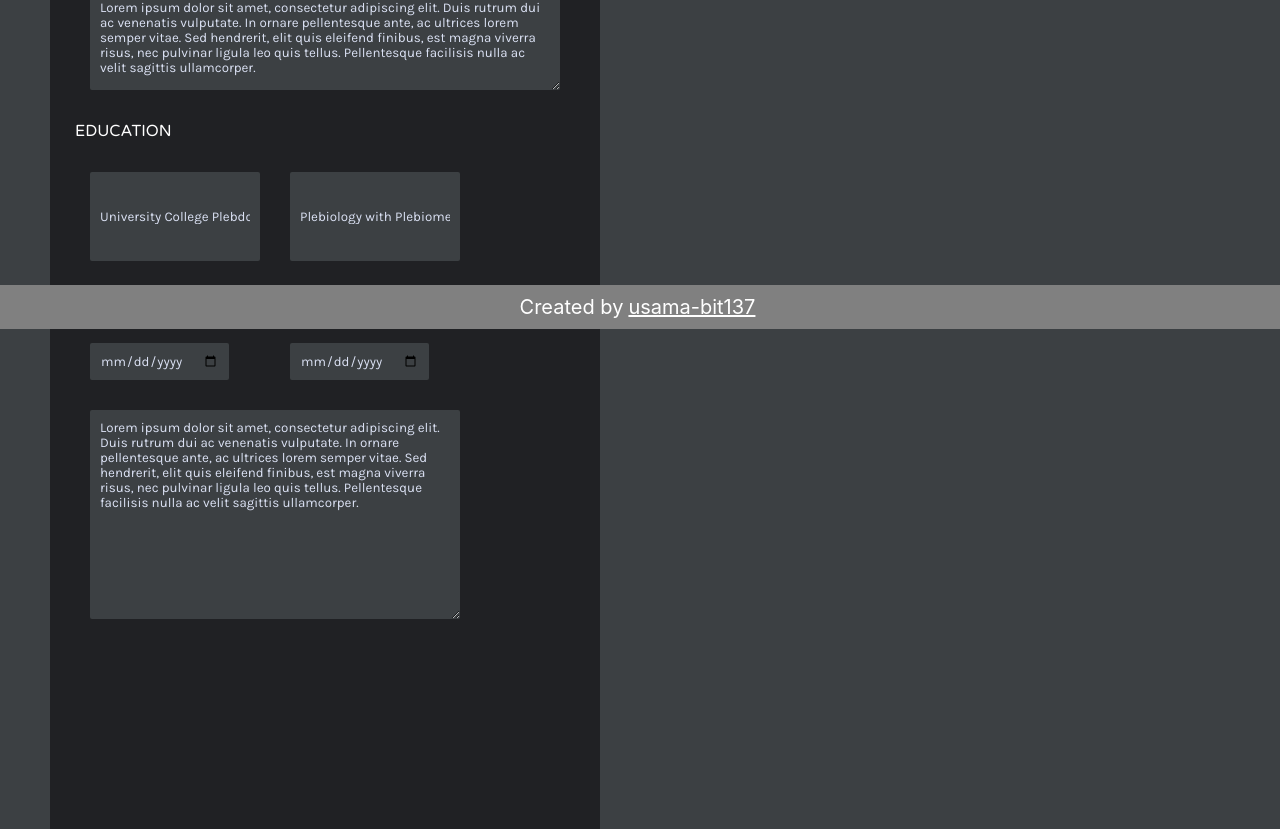
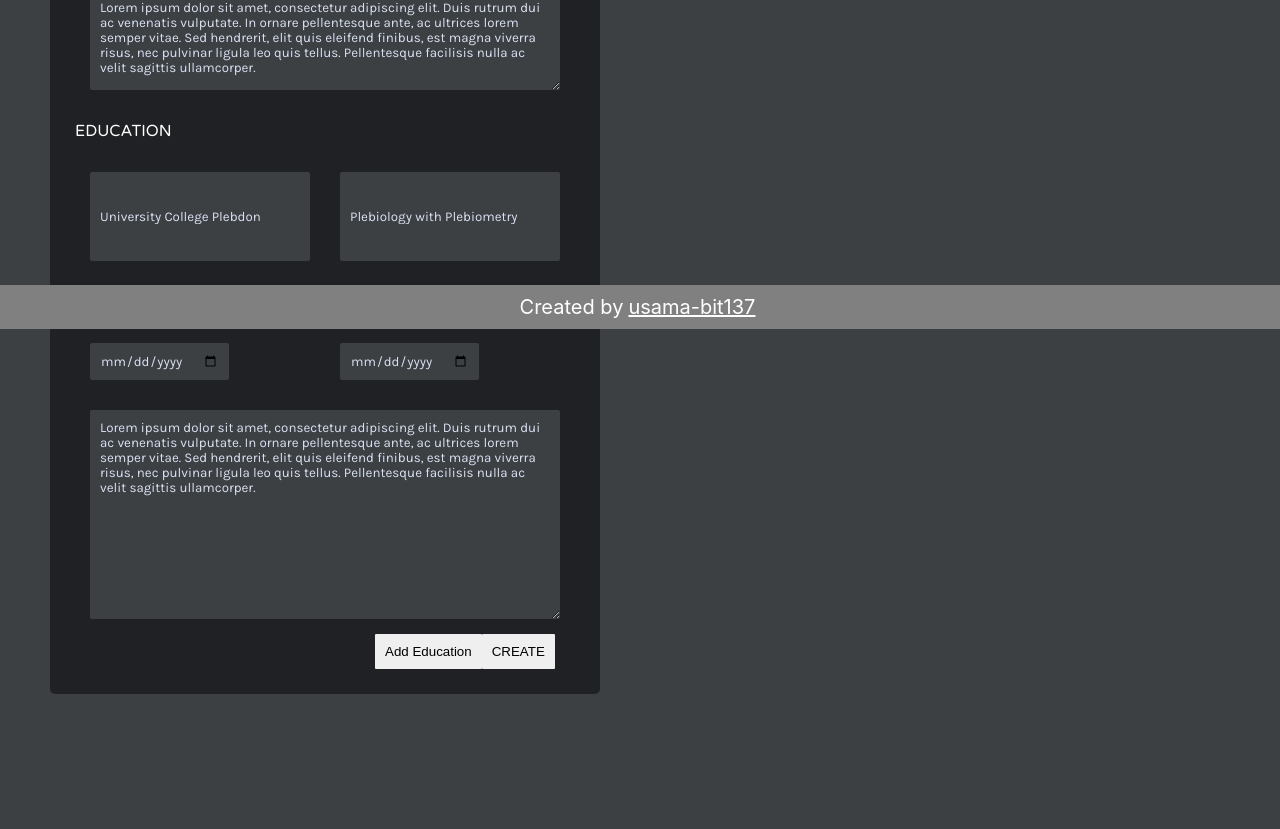
Before and after one commit to usama-bit137/career-forger, a React (Create React App) app: page / in a window 1280 px wide. Shown: the part 471-1300 px from the top of the page. After the commit the page ends 1215 px from the top, so only its background shows below. Built offline with nearby package versions, Linux system fonts and the light colour scheme.

Commit message:
Form converted to functional react component. Passed the isSubmitted prop, because sumbission of the form changes the isSubmitted state from true to false.

```diff
--- a/src/components/Form.js
+++ b/src/components/Form.js
@@ -1,23 +1,39 @@
-import React, { Component } from "react"
+import React from "react";
 import Experience from "./Experience";
-import "../styles/Form.css"
+import "../styles/Form.css";
 
-export default class Form extends Component {
-    constructor(props) {
-        super(props)
-        this.handleChange = this.props.handleChange.bind(this);
-        this.handleSubmit = this.handleSubmit.bind(this)
+export default function Form({
+  personal,
+  education,
+  handleChange,
+  isSubmitted,
+  setIsSubmitted,
+}) {
+  function handleSubmit(e) {
+    e.preventDefault();
+    console.log("Somone tried to submit");
+    setIsSubmitted((isSubmitted) => !isSubmitted);
+    console.log(isSubmitted);
   }
 
-    handleSubmit(event) {
-        event.preventDefault()
-        console.log("Somone tried to submit")
+  function educationAdd() {
+    return (
+      <Experience
+        parentName="education"
+        place="institution"
+        what="major"
+        handleChange={handleChange}
+        item={education}
+        id={education[0]}
+      />
+    );
   }
 
-    render() {
   return (
-            <form className = "form" name="form" onSubmit={this.handleSubmit}>
-                <h1 className="call-to-action">Your Path to Professional Success Starts Here!</h1>
+    <form className="form" name="form" onSubmit={handleSubmit}>
+      <h1 className="call-to-action">
+        Your Path to Professional Success Starts Here!
+      </h1>
       <h4 className="call-to-action">Enter your details below:</h4>
       <p className="title">PERSONAL DETAILS</p>
       <form className="personal-form" name="personal">
@@ -25,57 +41,48 @@ export default class Form extends Component {
           type="text"
           placeholder="First Name"
           name="firstName"
-                        value={this.props.personal.firstName}
-                        onChange={this.handleChange}
+          value={personal.firstName}
+          onChange={handleChange}
         />
         <input
           type="text"
           placeholder="Last Name"
           name="lastName"
-                        value={this.props.personal.lastName}
-                        onChange={this.handleChange}
+          value={personal.lastName}
+          onChange={handleChange}
         />
         <input
           type="text"
           placeholder="Phone Number"
           name="phone"
-                        value={this.props.personal.phone}
-                        onChange={this.handleChange}
+          value={personal.phone}
+          onChange={handleChange}
         />
         <input
           type="email"
           placeholder="Email"
           name="email"
-                        value={this.props.personal.email}
-                        onChange={this.handleChange}
+          value={personal.email}
+          onChange={handleChange}
         />
 
         <textarea
           placeholder="Profile"
-                        value={this.props.personal.profile}
+          value={personal.profile}
           name="profile"
-                        onChange={this.handleChange}
+          onChange={handleChange}
         />
       </form>
       <p className="title">EDUCATION</p>
-                <form className="education-form">
       <Experience
-                        parentName = "education"
-                        place = "institution"
-                        what = "major"
-                        handleChange = {this.handleChange}
-                        item = {this.props.education}
+        parentName="education"
+        place="institution"
+        what="major"
+        handleChange={handleChange}
+        item={education}
       />
+      <button onClick={educationAdd}>Add Education</button>
+      <button className="create-button">CREATE</button>
     </form>
-                {/* <Experience
-                        parentName = "work"
-                        place = "company"
-                        what = "jobTitle"
-                        handleChange = {this.handleChange}
-                        item = {this.props.work}
-                    /> */}
-                    <button>Submit Template</button>
-            </form>
-        )
+  );
 }
-}
```
Lines whose indentation alone changed are shown as unchanged.
